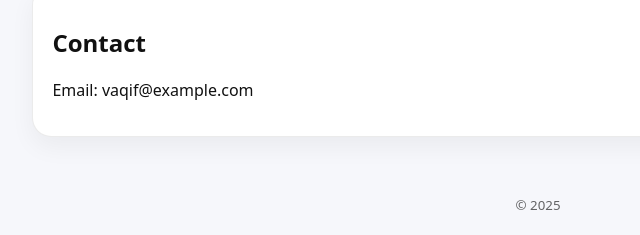
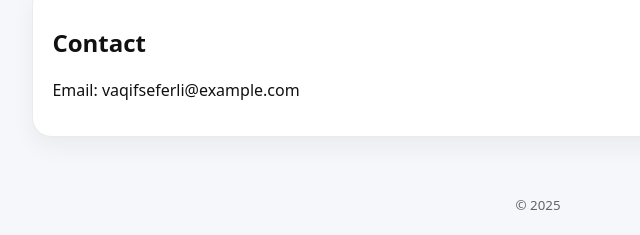
Before and after one commit to Vaqifs/labtwelve, a plain HTML site: page LAB12/index.html in a window 1280 px wide. Shown: the part 1091-1326 px from the top of the page, 102-742 px from the left. Drawn offline with Linux system fonts and the light colour scheme.

Commit message:
Change contact email in index.html
Updated contact email in the CV section.

```diff
--- a/LAB12/index.html
+++ b/LAB12/index.html
@@ -67,7 +67,7 @@
 
     <section id="contact" class="section">
       <h2>Contact</h2>
-      <p>Email: vaqif@example.com</p>
+      <p>Email: vaqifseferli@example.com</p>
     </section>
   </main>
 
```
